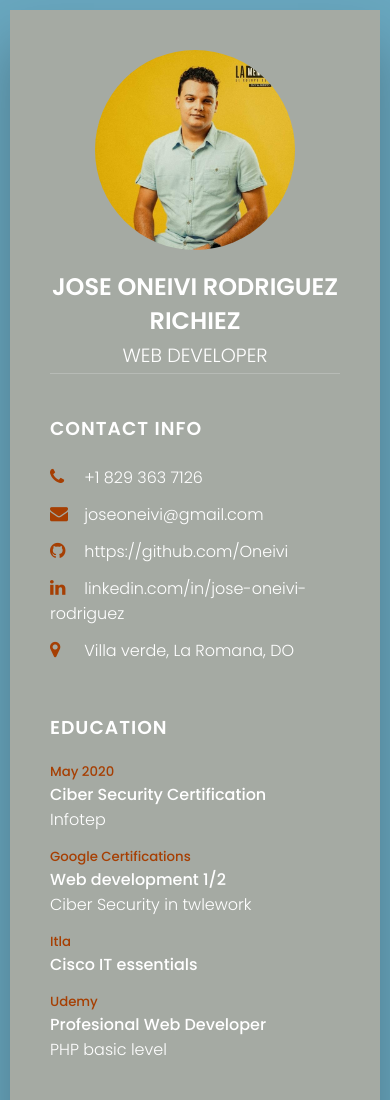
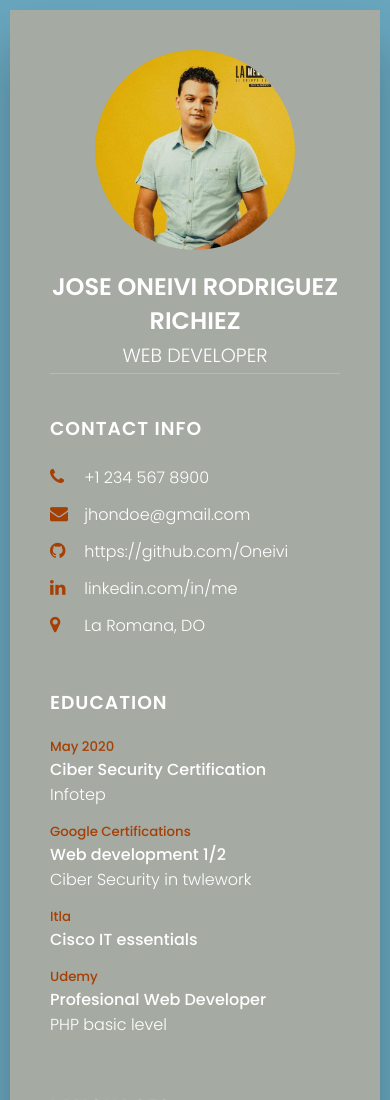
Before and after one commit to Oneivi/Portafolio-Web, a plain HTML site: page Index.html in a window 390 px wide. Shown: the top 1100 px of the page. Drawn offline with Linux system fonts and the light colour scheme.

```diff
--- a/Index.html
+++ b/Index.html
@@ -22,14 +22,14 @@
                     <ul>
                         <li>
                             <span class="icon"><i class="fa fa-phone" aria-hidden="true"></i>                            </span>
-                            <span class="text">+1 829 363 7126</span>
+                            <span class="text">+1 234 567 8900</span>
                         </li>
                     </ul>
 
                     <ul>
                         <li>
                             <span class="icon"><i class="fa fa-envelope" aria-hidden="true"></i>                            </span>
-                            <span class="text">joseoneivi@gmail.com</span>
+                            <span class="text">jhondoe@gmail.com</span>
                         </li>
                     </ul>
 
@@ -43,14 +43,14 @@
                     <ul>
                         <li>
                             <span class="icon"><i class="fa fa-linkedin" aria-hidden="true"></i>                            </span>
-                            <span class="text">linkedin.com/in/jose-oneivi-rodriguez</span>
+                            <span class="text">linkedin.com/in/me</span>
                         </li>
                     </ul>
 
                     <ul>
                         <li>
                             <span class="icon"><i class="fa fa-map-marker" aria-hidden="true"></i>                            </span>
-                            <span class="text">Villa verde, La Romana, DO </span>
+                            <span class="text"> La Romana, DO </span>
                         </li>
                     </ul>
                 </div>
```
